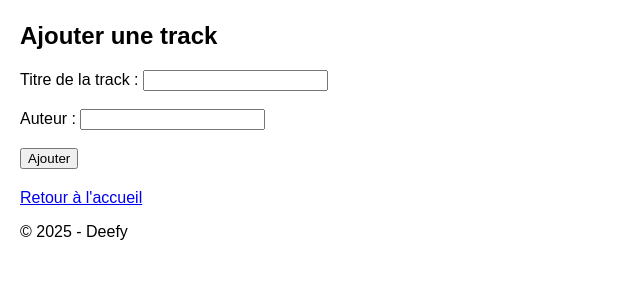
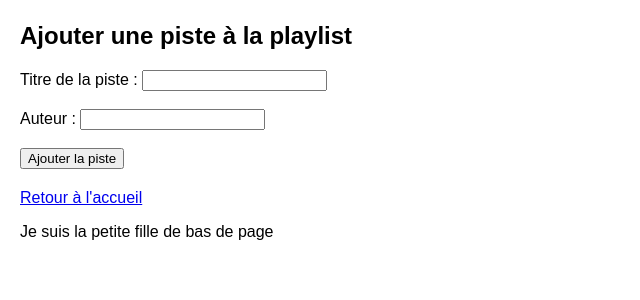
Before and after one commit to KiikxX/deefy_garnier_pibouleau, a PHP site: page /index.php?action=add-track in a window 1280 px wide. Shown: the part 58-358 px from the top of the page, without its empty margins (0-640 px from the left). Run offline with PHP 8.4, Linux system fonts and the light colour scheme.

Commit message:
TD12 + modif du docker

```diff
--- a/index.php
+++ b/index.php
@@ -1,5 +1,11 @@
 <?php
+
 require_once __DIR__ . '/vendor/autoload.php';
+
+if (session_status() === PHP_SESSION_NONE) {
+    session_start();
+}
+
 
 use IUT\Deefy\Dispatch\Dispatcher;
 
--- a/src/Action/AddPodcastTrackAction.php
+++ b/src/Action/AddPodcastTrackAction.php
@@ -2,54 +2,70 @@
 namespace IUT\Deefy\Action;
 
 use IUT\Deefy\Entity\PodcastTrack;
-use IUT\Deefy\Render\PodcastTrackRenderer;
+use IUT\Deefy\Render\AudioListRenderer;
 use IUT\Deefy\Render\RenderInterface;
 
 class AddPodcastTrackAction extends Action
 {
     public function execute(): string
-{
-    if (session_status() === PHP_SESSION_NONE) {
-        session_start();
-    }
+    {
+        // Démarrer la session
+        if (session_status() === PHP_SESSION_NONE) {
+            session_start();
+        }
 
-    // Si le formulaire est soumis
-    if (isset($_GET['track_title'])) {
-        $trackTitle = htmlspecialchars($_GET['track_title'], ENT_QUOTES, 'UTF-8');
-        $trackAuthor = htmlspecialchars($_GET['track_author'], ENT_QUOTES, 'UTF-8');
+        // Si le formulaire est soumis
+        if ($_SERVER['REQUEST_METHOD'] === 'POST') {
+            // Récupérer et filtrer les données du formulaire
+            $trackTitle = filter_input(INPUT_POST, 'track_title', FILTER_SANITIZE_SPECIAL_CHARS);
+            $trackAuthor = filter_input(INPUT_POST, 'track_author', FILTER_SANITIZE_SPECIAL_CHARS);
 
-        // Créer la piste et l'ajouter à la session
-        $track = new PodcastTrack($trackTitle, $trackAuthor);
-        $_SESSION['tracks'][] = $track;
+            // Vérifier que les champs ne sont pas vides
+            if (empty($trackTitle) || empty($trackAuthor)) {
+                return "<p>Données manquantes.</p>
+                        <p><a href='index.php?action=add-track'>Réessayer</a></p>";
+            }
 
-        // Rediriger pour éviter les doublons
-        header("Location: index.php?action=add-track");
-        exit();
-    }
+            // Créer la piste
+            $track = new PodcastTrack($trackTitle, $trackAuthor);
 
+            // Récupérer la playlist depuis la session
+            if (!isset($_SESSION['playlist'])) {
+                return "<p>Aucune playlist disponible. <a href='index.php?action=add-playlist'>Créez une playlist d'abord</a>.</p>";
+            }
 
-    $formHtml = "
-        <h2>Ajouter une track</h2>
-        <form method='GET' action='index.php'>
-            <input type='hidden' name='action' value='add-track'>
-            <label for='track_title'>Titre de la track :</label>
-            <input type='text' id='track_title' name='track_title' required><br><br>
-            <label for='track_author'>Auteur :</label>
-            <input type='text' id='track_author' name='track_author' required><br><br>
-            <button type='submit'>Ajouter</button>
-        </form>
-    ";
+            // Ajouter la piste à la playlist
+            $_SESSION['playlist']->addTrack($track);
 
+            // Afficher la playlist avec la nouvelle piste
+            $renderer = new AudioListRenderer($_SESSION['playlist']);
+            $playlistHtml = $renderer->render(RenderInterface::LONG);
 
-    $tracksHtml = "";
-    if (isset($_SESSION['tracks']) && !empty($_SESSION['tracks'])) {
-        foreach ($_SESSION['tracks'] as $track) {
-            $renderer = new PodcastTrackRenderer($track);
-            $tracksHtml .= "<div class='track'>{$renderer->render(RenderInterface::LONG)}</div>";
+            return "
+                <h2>Piste ajoutée avec succès !</h2>
+                <div class='playlist'>$playlistHtml</div>
+                <p><a href='index.php?action=add-track'>Ajouter une autre piste</a></p>
+            ";
+        }
+        // Si on affiche le formulaire
+        else {
+            return $this->renderForm();
         }
     }
 
-    return $formHtml . $tracksHtml;
+    private function renderForm(): string
+    {
+        return <<<HTML
+        <h2>Ajouter une piste à la playlist</h2>
+        <form method="POST" action="index.php?action=add-track">
+            <label for="track_title">Titre de la piste :</label>
+            <input type="text" id="track_title" name="track_title" required><br><br>
+
+            <label for="track_author">Auteur :</label>
+            <input type="text" id="track_author" name="track_author" required><br><br>
+
+            <button type="submit">Ajouter la piste</button>
+        </form>
+        HTML;
+    }
 }
-
-}
--- a/src/Dispatch/Dispatcher.php
+++ b/src/Dispatch/Dispatcher.php
@@ -16,19 +16,14 @@ class Dispatcher
     }
 
     public function run(): void
-    {
-        // Démarrer la session
-        if (session_status() === PHP_SESSION_NONE) {
-            session_start();
-        }
-
-        $html = match($this->action) {
-            'add-track' => new AddPodcastTrackAction(),
-            'add-playlist' => new AddPlaylistAction(),
-            default => new DefaultAction(),
-        };
-        $this->renderPage($html->execute());
-    }
+{
+    $html = match($this->action) {
+        'add-playlist' => (new \IUT\Deefy\Action\AddPlaylistAction())->execute(),
+        'add-track' => (new \IUT\Deefy\Action\AddPodcastTrackAction())->execute(),
+        default => (new \IUT\Deefy\Action\DefaultAction())->execute(),
+    };
+    $this->renderPage($html);
+}
 
     private function renderPage(string $html): void
     {
@@ -40,7 +35,7 @@ class Dispatcher
             <title>Deefy</title>
             <style>
                 body { font-family: Arial, sans-serif; margin: 20px; }
-                .track { background: #f4f4f4; padding: 10px; border-radius: 5px; margin-bottom: 10px; }
+                .track, .playlist { background: #f4f4f4; padding: 10px; border-radius: 5px; margin-bottom: 10px; }
                 form { margin-bottom: 20px; }
             </style>
         </head>
@@ -53,7 +48,7 @@ class Dispatcher
                 <p><a href='index.php'>Retour à l'accueil</a></p>
             </main>
             <footer>
-                <p>© 2025 - Deefy</p>
+                <p>Je suis la petite fille de bas de page</p>
             </footer>
         </body>
         </html>
```
Also changed, not shown: src/Action/AddPlaylistAction.php (+35 -29 lines), src/Action/DefaultAction.php (+1 -15 lines), 1 other file.
